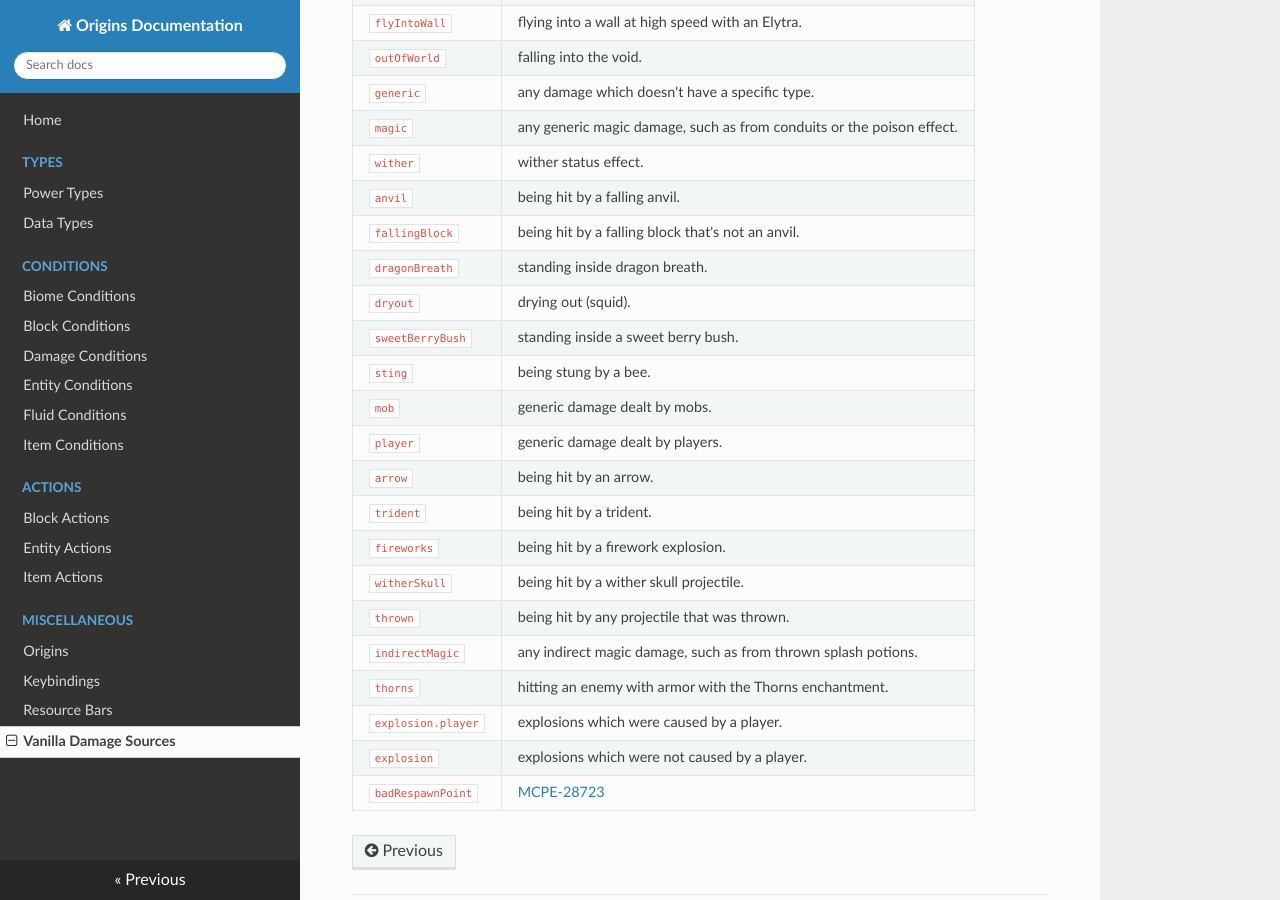
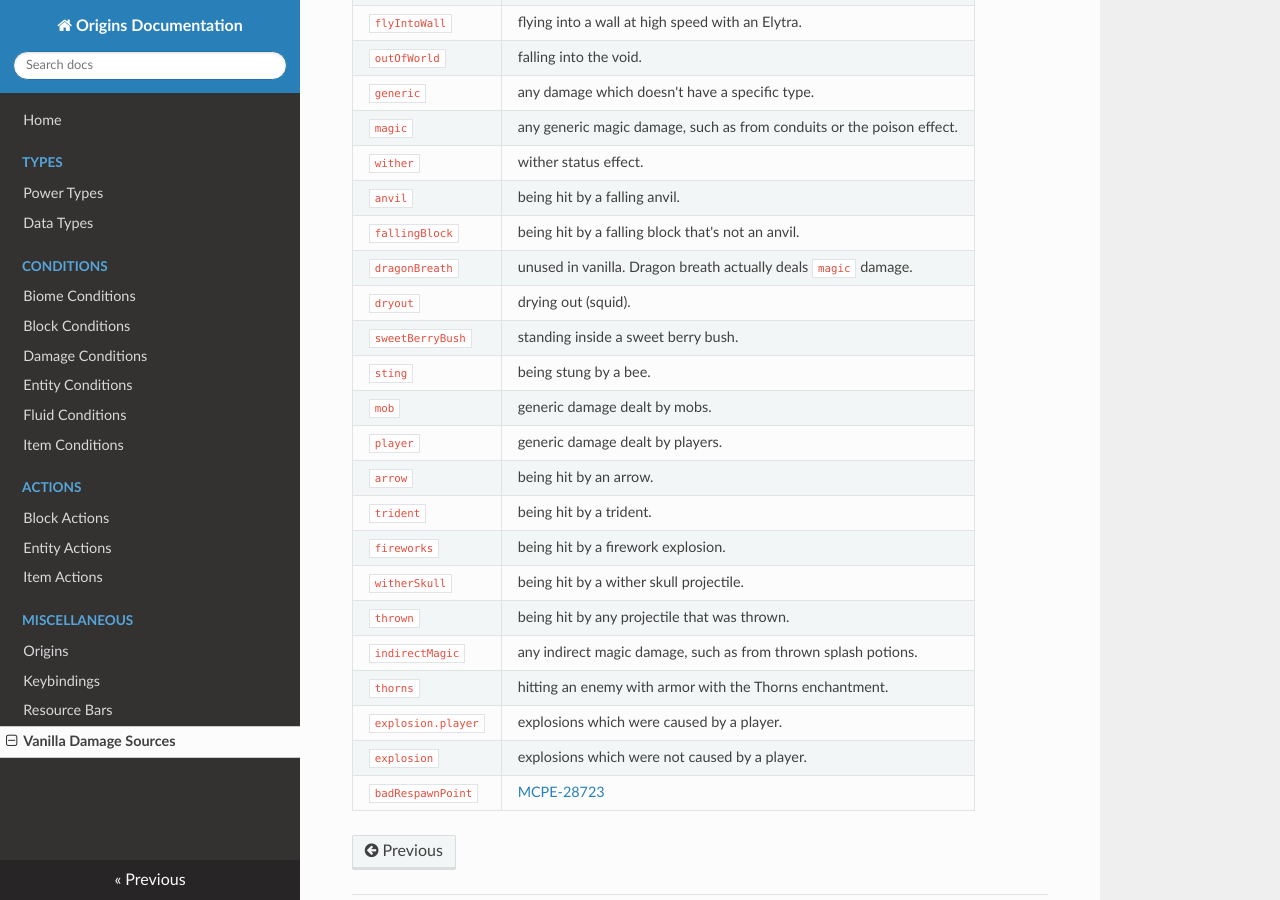
Before and after one commit to apace100/origins-docs, an MkDocs documentation site: the page built from docs/misc/vanilla_damage_sources.md, in a window 1280 px wide and 900 px high, scrolled down 575 px. Built offline with MkDocs 1.6.1, drawn with Linux system fonts in a browser that asks for light colours; nearby versions of some CDN libraries.

Commit message:
Corrected description of `dragonBreath` damage source.

```diff
--- a/docs/misc/vanilla_damage_sources.md
+++ b/docs/misc/vanilla_damage_sources.md
@@ -24,7 +24,7 @@ Name | Description
 `wither` | wither status effect.
 `anvil` | being hit by a falling anvil.
 `fallingBlock` | being hit by a falling block that's not an anvil.
-`dragonBreath` | standing inside dragon breath.
+`dragonBreath` | unused in vanilla. Dragon breath actually deals `magic` damage.
 `dryout` | drying out (squid).
 `sweetBerryBush` | standing inside a sweet berry bush.
 `sting` | being stung by a bee.
```
